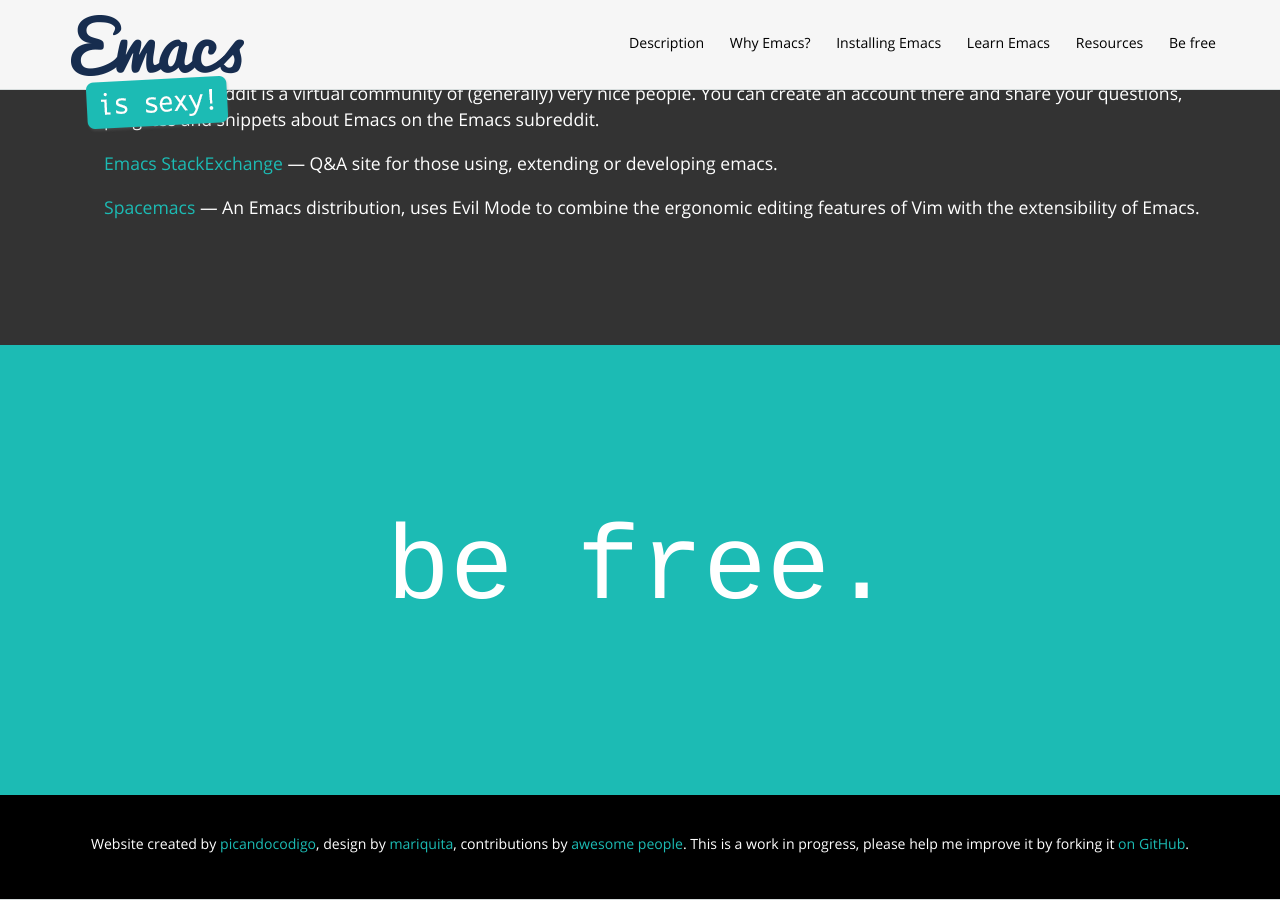
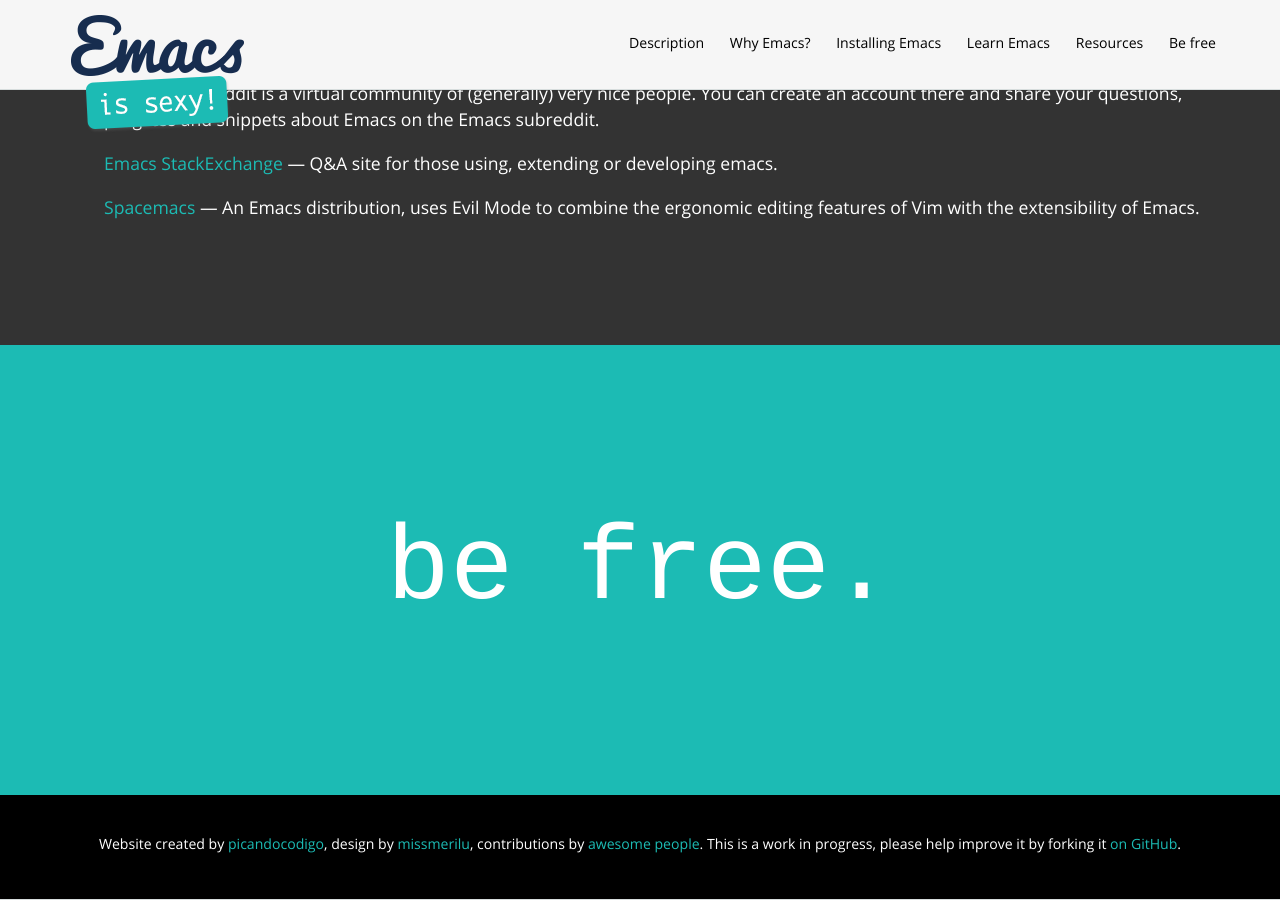
Before and after one commit to picandocodigo/emacs.sexy, a Jekyll site: the page built from index.html, in a window 1280 px wide and 900 px high, scrolled down 4691 px. Built offline with Jekyll 4.4.1, drawn with Linux system fonts in a browser that asks for light colours; nearby versions of some CDN libraries; Markdown is read by kramdown in place of the engine named in the settings.

Commit message:
Fix Mery's Github account

```diff
--- a/_layouts/default.html
+++ b/_layouts/default.html
@@ -36,11 +36,10 @@
             Website created
             by <a href="http://fernandobriano.com">picandocodigo</a>,
             design
-            by <a href="https://github.com/mariquita">mariquita</a>,
+            by <a href="https://github.com/missmerilu">missmerilu</a>,
             contributions by
             <a href="https://github.com/picandocodigo/emacs.sexy/graphs/contributors">awesome people</a>.
-            This is a work in progress, please help me improve it by
-            forking
+            This is a work in progress, please help improve it by forking
             it <a href="https://github.com/picandocodigo/emacs.sexy">on
             GitHub</a>.
           </div>
```
